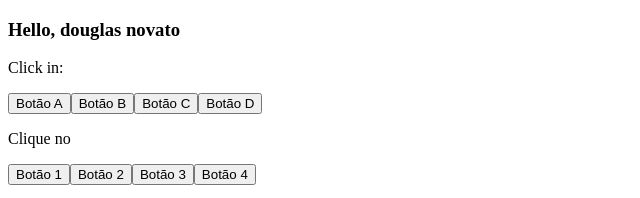
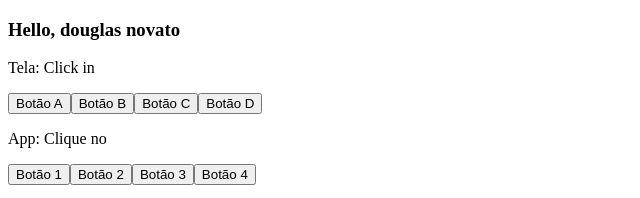
Before and after one commit to douglasabnovato/api-pixababy, a React (Create React App) app: page / in a window 1280 px wide. Shown: the top 198 px of the page, without its empty margins (0-640 px from the left). Built offline with nearby package versions, Linux system fonts and the light colour scheme.

Commit message:
ciclo de vida, listener, promise

```diff
--- a/package.json
+++ b/package.json
@@ -6,6 +6,7 @@
     "@testing-library/jest-dom": "^4.2.4",
     "@testing-library/react": "^9.3.2",
     "@testing-library/user-event": "^7.1.2",
+    "axios": "^0.19.0",
     "react": "^16.12.0",
     "react-dom": "^16.12.0",
     "react-scripts": "3.3.0"
--- a/src/components/App.js
+++ b/src/components/App.js
@@ -2,7 +2,7 @@ import React, { Component } from 'react';
 
 class MyLabel extends Component{
   render(){
-    return <p>Clique no {this.props.text}</p>
+    return <p>App: Clique no {this.props.text}</p>
   }
 }
 
--- a/src/components/Tela.js
+++ b/src/components/Tela.js
@@ -3,7 +3,7 @@ import React, { Component } from 'react';
 class MyLabel extends Component{
     render(){
         return (
-            <p> Click in: {this.props.text} </p>
+            <p>Tela: Click in {this.props.text} </p>
         );
     }
 }
```
Also changed, not shown: src/components/Toti.js (added, +15 -0 lines), 1 other file (tests, documents, lock files or other folders).
